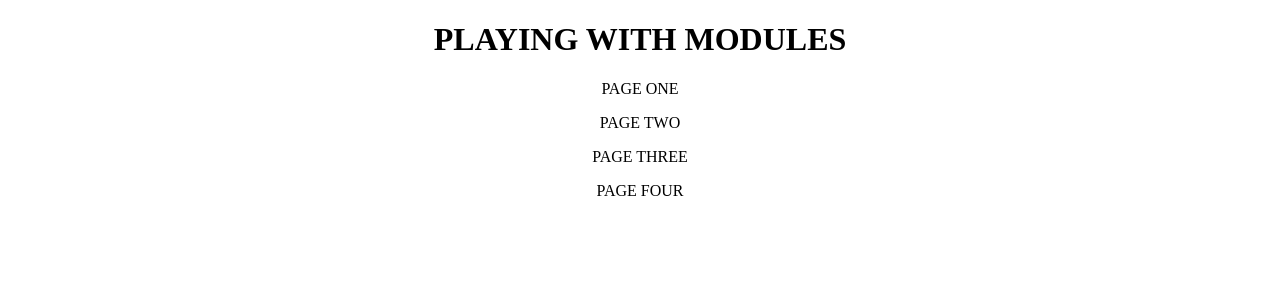
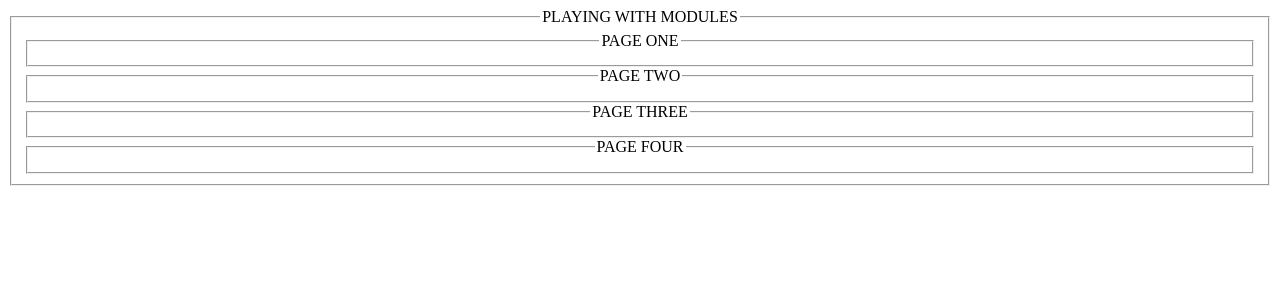
Before and after one commit to hector-js/playing-with-modules, an Angular app: page / in a window 1280 px wide. Shown: the top 300 px of the page. Built offline with nearby package versions, Linux system fonts and the light colour scheme.

Commit message:
add fielset element

```diff
--- a/src/app/app.component.html
+++ b/src/app/app.component.html
@@ -1,8 +1,10 @@
 <!--The content below is only a placeholder and can be replaced.-->
 <div style="text-align:center">
-  <h1 data-qa="appTitle">{{ title }}</h1>
-  <app-page-one></app-page-one>
-  <app-page-two></app-page-two>
-  <app-page-three></app-page-three>
-  <app-page-four></app-page-four>
+  <fieldset >
+    <legend data-qa="appTitle">{{ title }}</legend>
+    <app-page-one></app-page-one>
+    <app-page-two></app-page-two>
+    <app-page-three></app-page-three>
+    <app-page-four></app-page-four>
+  </fieldset>
 </div>
--- a/src/modules/page-four/components/page-four/page-four.component.html
+++ b/src/modules/page-four/components/page-four/page-four.component.html
@@ -1 +1,3 @@
-<p data-qa="pageFour">PAGE FOUR</p>
+<fieldset>
+  <legend data-qa="pageFour">PAGE FOUR</legend>
+</fieldset>
--- a/src/modules/page-one/components/page-one/page-one.component.html
+++ b/src/modules/page-one/components/page-one/page-one.component.html
@@ -1 +1,3 @@
-<p data-qa="pageOne">PAGE ONE</p>
+<fieldset>
+  <legend data-qa="pageOne">PAGE ONE</legend>
+</fieldset>
--- a/src/modules/page-three/components/page-three/page-three.component.html
+++ b/src/modules/page-three/components/page-three/page-three.component.html
@@ -1 +1,3 @@
-<p data-qa="pageThree">PAGE THREE</p>
+<fieldset>
+  <legend data-qa="pageThree">PAGE THREE</legend>
+</fieldset>
--- a/src/modules/page-two/components/page-two/page-two.component.html
+++ b/src/modules/page-two/components/page-two/page-two.component.html
@@ -1 +1,3 @@
-<p data-qa="pageTwo">PAGE TWO</p>
+<fieldset>
+  <legend data-qa="pageTwo">PAGE TWO</legend>
+</fieldset>
```
